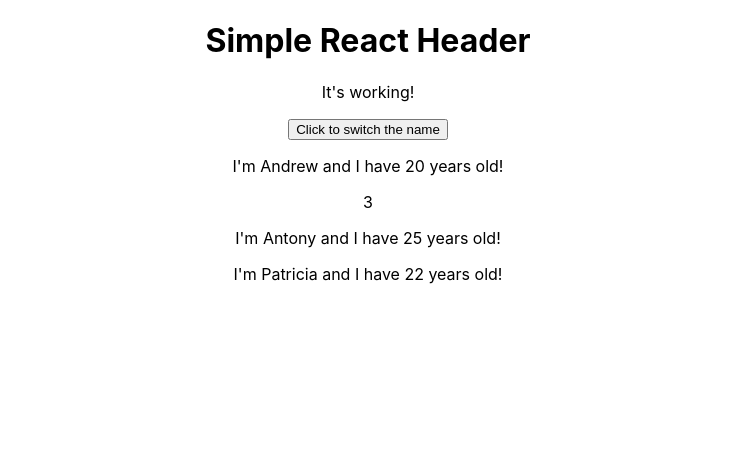
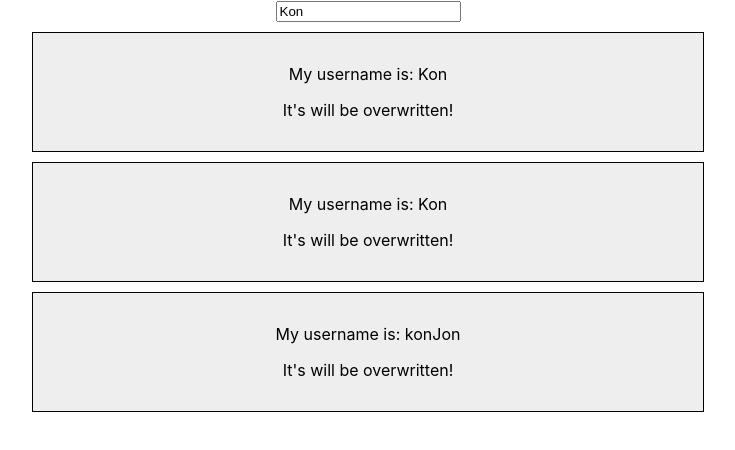
Before and after one commit to konradhojda/react-burger-app, a React (Create React App) app: page / in a window 1280 px wide. Shown: the top 450 px of the page, without its empty margins (272-1007 px from the left). Built offline with nearby package versions, Linux system fonts and the light colour scheme.

Commit message:
two way binding exercises to practise what i've learned

```diff
--- a/src/App.js
+++ b/src/App.js
@@ -1,56 +1,30 @@
 import React, {Component} from 'react';
-import Person from './Person/Person';
+import UserOutput from './UserOutput/UserOutput';
+import UserInput from './UserInput/UserInput';
+
 import './App.css';
 
 class App extends Component {
 
     state = {
-        persons: [
-            {
-                name: 'Andrew',
-                age: 20
-            },
-            {
-                name: 'Antony',
-                age: 25
-            },
-            {
-                name: 'Patricia',
-                age: 22
-            }
-        ]
+        username: 'Kon'
     };
 
-    changeName = () => {
+    usernameStateManipulator = (event) => {
         this.setState({
-            persons: [
-                {
-                    name: 'OtherName 1',
-                    age: 20
-                },
-                {
-                    name: 'Antony',
-                    age: 25
-                },
-                {
-                    name: 'Patricia Patricia',
-                    age: 25
-                }
-            ]
+            username: event.target.value
         })
     };
 
     render() {
         return (
             <div className="App">
-                <h1>Simple React Header</h1>
-                <p>It's working!</p>
-                <button onClick={this.changeName}>Click to switch the name</button>
-                <Person name={this.state.persons[0].name} age={this.state.persons[0].age}>{1+2}</Person>
-                <Person name={this.state.persons[1].name} age={this.state.persons[1].age}/>
-                <Person name={this.state.persons[2].name} age={this.state.persons[2].age}/>
+            <UserInput changed={this.usernameStateManipulator} currentValue={this.state.username}/>
+                <UserOutput username={this.state.username}/>
+                <UserOutput username={this.state.username}/>
+                <UserOutput username="konJon"/>
             </div>
-        );
+        )
     }
 }
 
--- a/src/Person/Person.js
+++ /dev/null
@@ -1,12 +0,0 @@
-import React, {Component} from 'react';
-
-const person = (props) => {
-    return (
-        <div>
-            <p>I'm {props.name} and I have {props.age} years old!</p>
-            <p>{props.children}</p>
-        </div>
-    )
-};
-
-export default person;
--- /dev/null
+++ b/src/UserInput/UserInput.js
@@ -0,0 +1,11 @@
+import React from 'react';
+
+const userInput = (props) => {
+    return (
+            <input type="text"
+                   onChange={props.changed}
+                   defaultValue={props.currentValue}/>
+    )
+};
+
+export default userInput;
--- /dev/null
+++ b/src/UserOutput/UserOutput.css
@@ -0,0 +1,8 @@
+.userOutput {
+    background-color: #eee;
+    border: 1px solid #000;
+    padding: 15px;
+    text-align: center;
+    margin: 10px auto;
+    width: 50%;
+}
--- /dev/null
+++ b/src/UserOutput/UserOutput.js
@@ -0,0 +1,13 @@
+import React from 'react';
+import './UserOutput.css'
+
+const userOutput = (props) => {
+  return (
+      <div className="userOutput">
+          <p>My username is: {props.username}</p>
+          <p>It's will be overwritten!</p>
+      </div>
+  )
+};
+
+export default userOutput;
```
